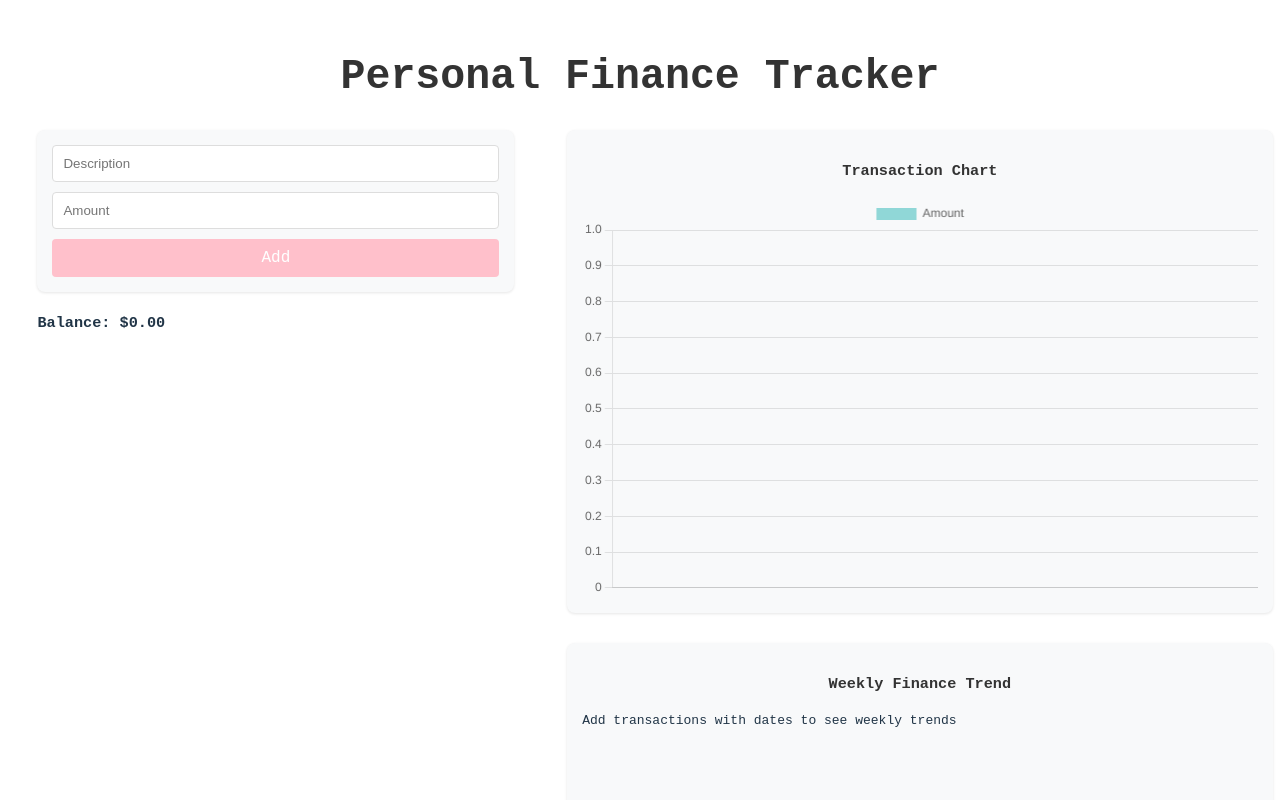
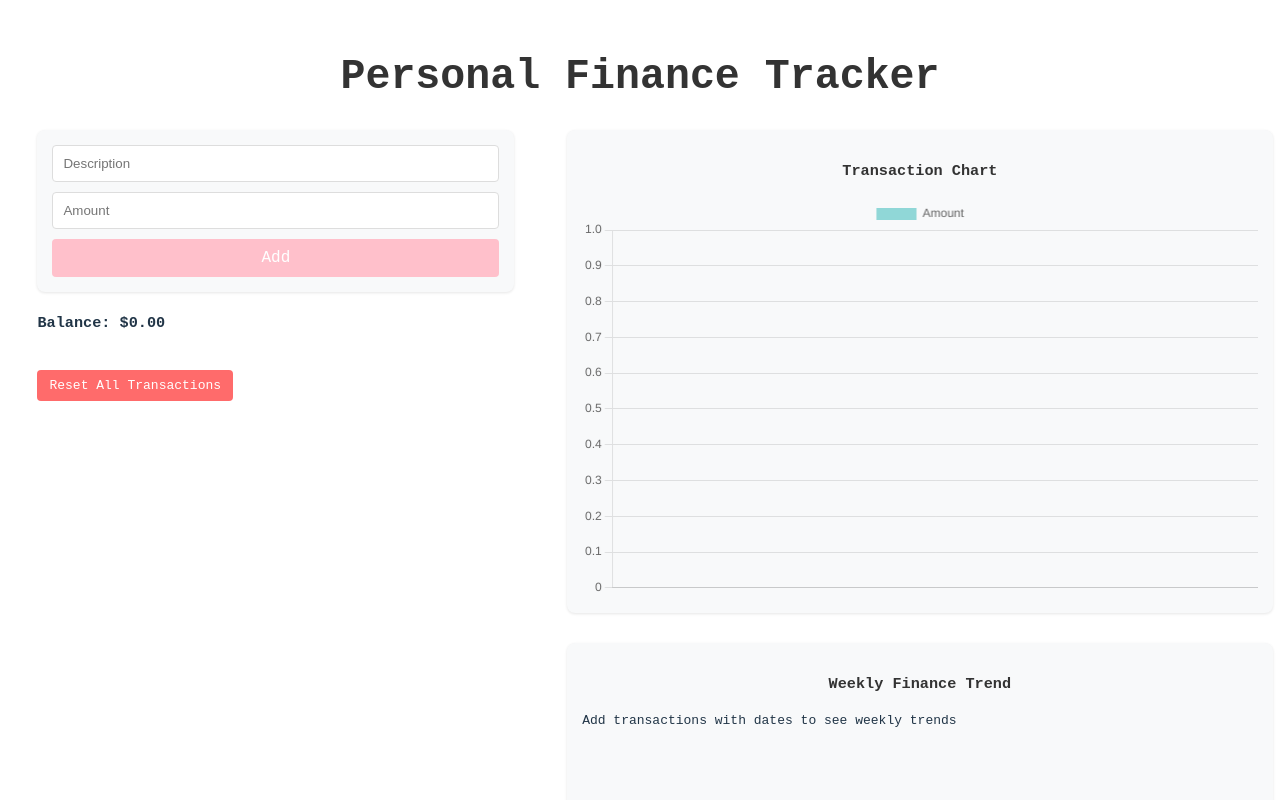
Before and after one commit to AugieAud/Finance-Tracker, a React (Vite) app: page / in a window 1280 px wide. Shown: the top 800 px of the page. Built offline with nearby package versions, Linux system fonts and the light colour scheme.

Commit message:
add weekly reset and a manual reset button that clears transactions

```diff
--- a/src/App.jsx
+++ b/src/App.jsx
@@ -1,4 +1,5 @@
 import { useLocalStorage } from "./hooks/useLocalStorage";
+import { useEffect } from "react";
 import AddTransactionForm from "./components/AddTransactionForm";
 import TransactionList from "./components/TransactionList";
 import BalanceChart from "./components/BalanceChart";
@@ -6,12 +7,51 @@ import WeeklyTrendChart from "./components/WeeklyTrendChart";
 
 function App() {
   const [transactions, setTransactions] = useLocalStorage("transactions", []);
+  const [lastResetDate, setLastResetDate] = useLocalStorage("lastResetDate", null);
+
+  // Check if we need to reset transactions at the start of a new week
+  useEffect(() => {
+    const checkWeeklyReset = () => {
+      const today = new Date();
+      const currentDay = today.getDay(); // 0 is Sunday, 1 is Monday, etc.
+
+      // Define which day is considered the start of the week (0 for Sunday, 1 for Monday)
+      const weekStartDay = 1; // Monday as start of week
+
+      // Check if today is the start of the week
+      if (currentDay === weekStartDay) {
+        // Format today's date as YYYY-MM-DD for comparison
+        const todayFormatted = today.toISOString().split('T')[0];
+
+        // If we haven't reset yet this week, clear the transactions
+        if (lastResetDate !== todayFormatted) {
+          console.log('Starting a new week - clearing transactions');
+          setTransactions([]);
+          setLastResetDate(todayFormatted);
+        }
+      }
+    };
+
+    // Run the check when the component mounts
+    checkWeeklyReset();
+
+    // Set up a daily check (runs once per day)
+    const dailyCheckInterval = setInterval(checkWeeklyReset, 24 * 60 * 60 * 1000);
+
+    return () => clearInterval(dailyCheckInterval);
+  }, [lastResetDate, setLastResetDate, setTransactions]);
 
   const addTransaction = (tx) => {
     setTransactions([...transactions, tx]);
   };
   const removeTransaction = (id) => {
     setTransactions(transactions.filter((tx) => tx.id !== id));
+  };
+
+  // Function to manually reset transactions
+  const resetTransactions = () => {
+    setTransactions([]);
+    setLastResetDate(new Date().toISOString().split('T')[0]);
   };
 
   return (
@@ -25,6 +65,13 @@ function App() {
               transactions={transactions}
               onRemove={removeTransaction}
             />
+            <button
+              onClick={resetTransactions}
+              className="reset-button"
+              style={{ marginTop: '20px', padding: '8px 12px', backgroundColor: '#ff6b6b', color: 'white', border: 'none', borderRadius: '4px', cursor: 'pointer' }}
+            >
+              Reset All Transactions
+            </button>
           </div>
         </div>
         <div className="right-column">
```
